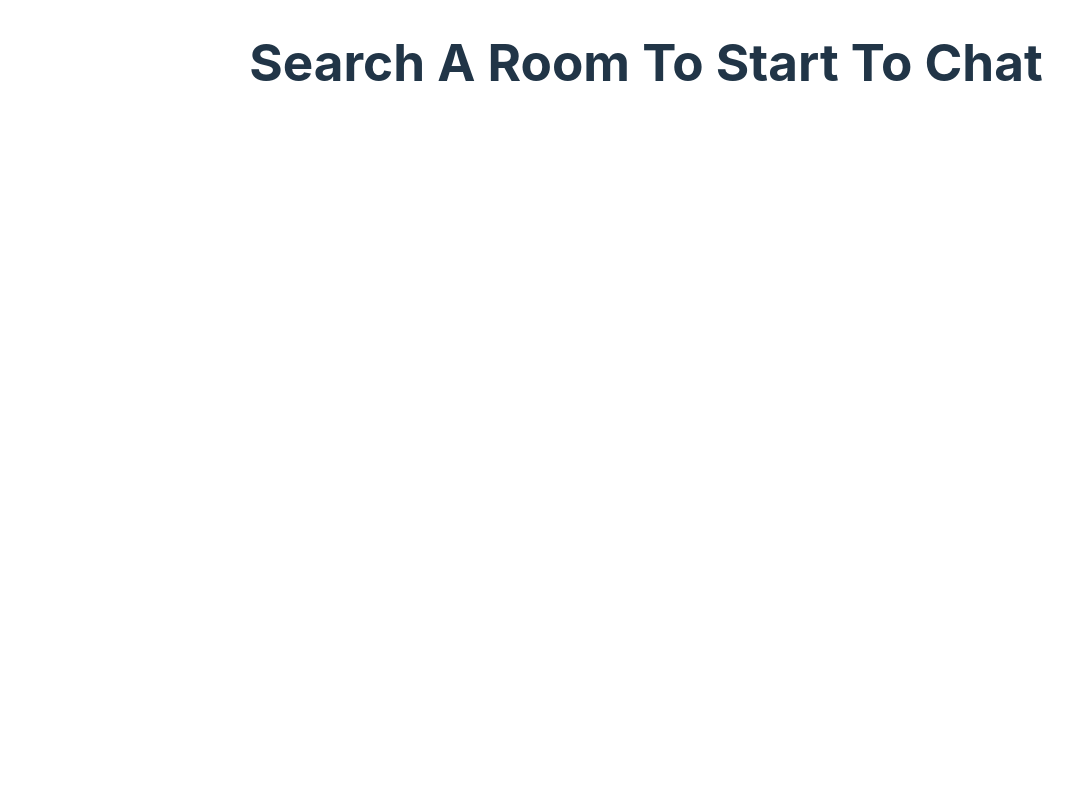
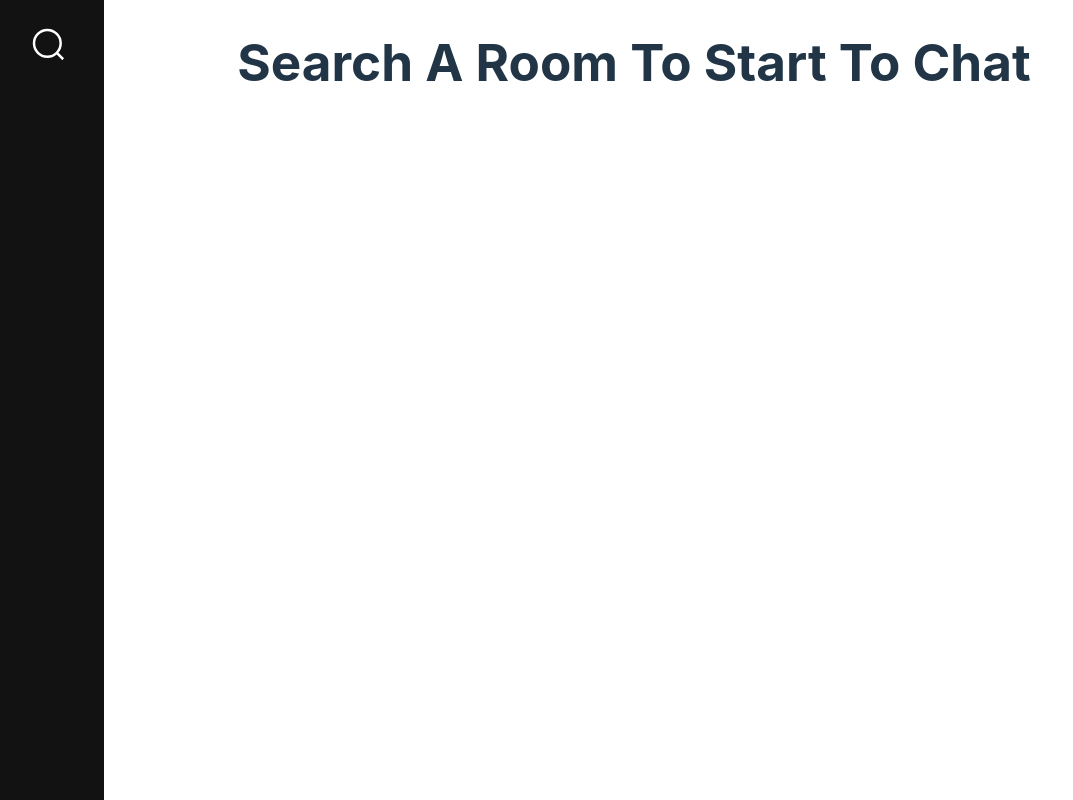
Before and after one commit to alejandrogh7/pawtalk, a React (Vite) app in the folder client/: page /chat in a window 1280 px wide. Shown: the whole page, without its empty margins (6-1079 px from the left). Built offline with nearby package versions, Linux system fonts and the light colour scheme.

Commit message:
Changing styles

```diff
--- a/client/src/styles/Rooms.module.css
+++ b/client/src/styles/Rooms.module.css
@@ -7,6 +7,39 @@
   width: max-content;
   padding: 0 30px;
   gap: 10px;
+  background-color: rgb(18, 18, 18);
+  position: absolute;
+  top: 0;
+  left: 0;
+}
+
+.no_rooms_lists_cont {
+  display: flex;
+  flex-direction: column;
+  align-items: flex-start;
+  justify-content: flex-start;
+  height: 100%;
+  width: max-content;
+  padding: 0 30px;
+  gap: 10px;
+  background-color: rgb(18, 18, 18);
+  position: absolute;
+  top: 0;
+  left: 0;
+}
+
+.no_rooms_search {
+  cursor: pointer;
+  width: 40px;
+  height: 40px;
+  margin: 20px 0;
+  padding: 5px;
+  color: whitesmoke;
+  border-radius: 50%;
+}
+
+.no_rooms_search:hover {
+  background-color: black;
 }
 
 .form_search {
```
